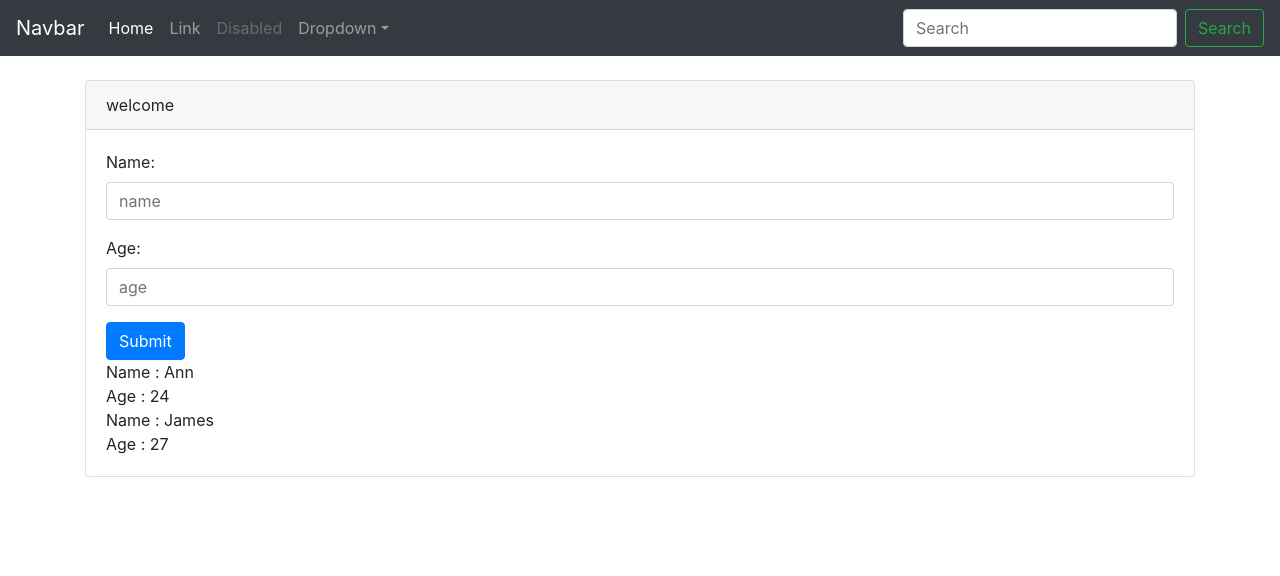
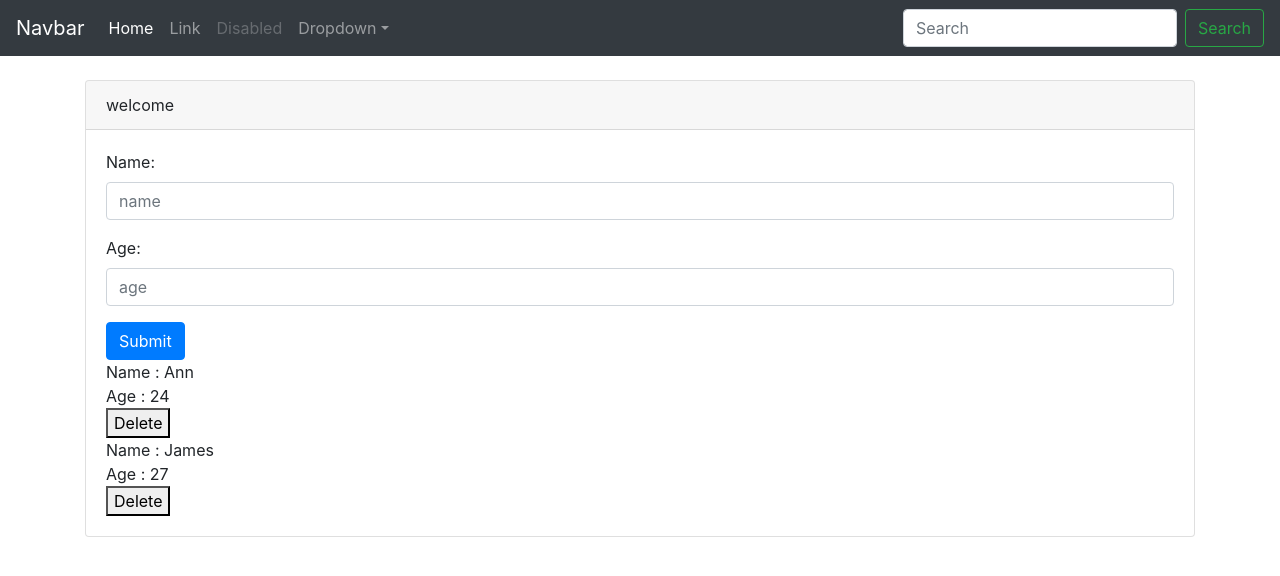
Before and after one commit to alice-njoroge/React, a React (Create React App) app in the folder myapp/: page / in a window 1280 px wide. Shown: the top 576 px of the page. Built offline with nearby package versions, Linux system fonts and the light colour scheme.

Commit message:
add myapp files

```diff
--- a/myapp/src/App.js
+++ b/myapp/src/App.js
@@ -17,6 +17,14 @@
           ninjas : ninjas
       })
   };
+  deleteNinja = (id)=>{
+     let ninjas = this.state.ninjas.filter(ninja =>{
+         return ninja.id !== id;
+     });
+     this.setState({
+         ninjas:ninjas
+     });
+};
     render() {
         return (
             <div>
@@ -64,8 +72,8 @@
                         </div>
                         <div className="card-body">
                             <div className="App">
-                                <AddNinja addNinja={this.addNinja}/>
-                                <New ninjas={this.state.ninjas}/>
+                                <AddNinja addNinja={this.addNinja}  />
+                                <New ninjas={this.state.ninjas} deleteNinja={this.deleteNinja}/>
                             </div>
                         </div>
                     </div>
--- a/myapp/src/New.js
+++ b/myapp/src/New.js
@@ -1,13 +1,17 @@
 import React from 'react';
 
 const New = (props) => {
-    const {ninjas} = props;
+    const ninjas = props.ninjas;
+    const deleteNinja = props.deleteNinja;
+    console.log(ninjas);
     const ninjaList = ninjas.map(ninja => {
         if (ninja.age > 22) {
             return (
                 <div className="ninja" key={ninja.id}>
                     <div>Name : {ninja.name}</div>
                     <div> Age : {ninja.age}</div>
+
+                    <button onClick={()=>{deleteNinja(ninja.id)}}> Delete </button>
                 </div>
             )
         } else {
```
